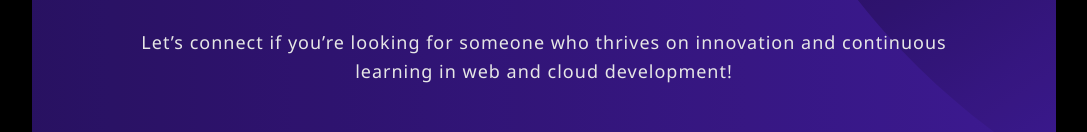
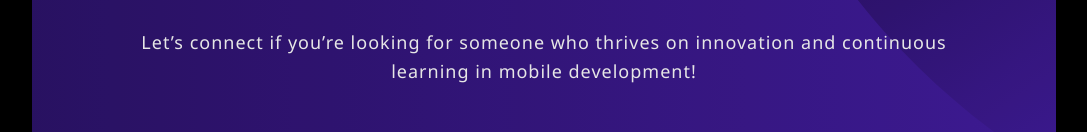
Before and after one commit to kamalshanth163/AbiramyPortfolio, a plain HTML site: page index.html in a window 1280 px wide. Shown: the part 4710-4842 px from the top of the page, without its empty margins (96-1183 px from the left). Drawn offline with nearby package versions, Linux system fonts and the light colour scheme.

Commit message:
Refactor text

```diff
--- a/index.html
+++ b/index.html
@@ -157,7 +157,7 @@
           <h2 class="text-3xl font-bold mb-8">Contact Me</h2>
 
           <p class="text-gray-200 leading-relaxed mb-8">
-            Let’s connect if you’re looking for someone who thrives on innovation and continuous learning in web and cloud development!
+            Let’s connect if you’re looking for someone who thrives on innovation and continuous learning in mobile development!
           </p>
 
           <!-- Email -->
```
